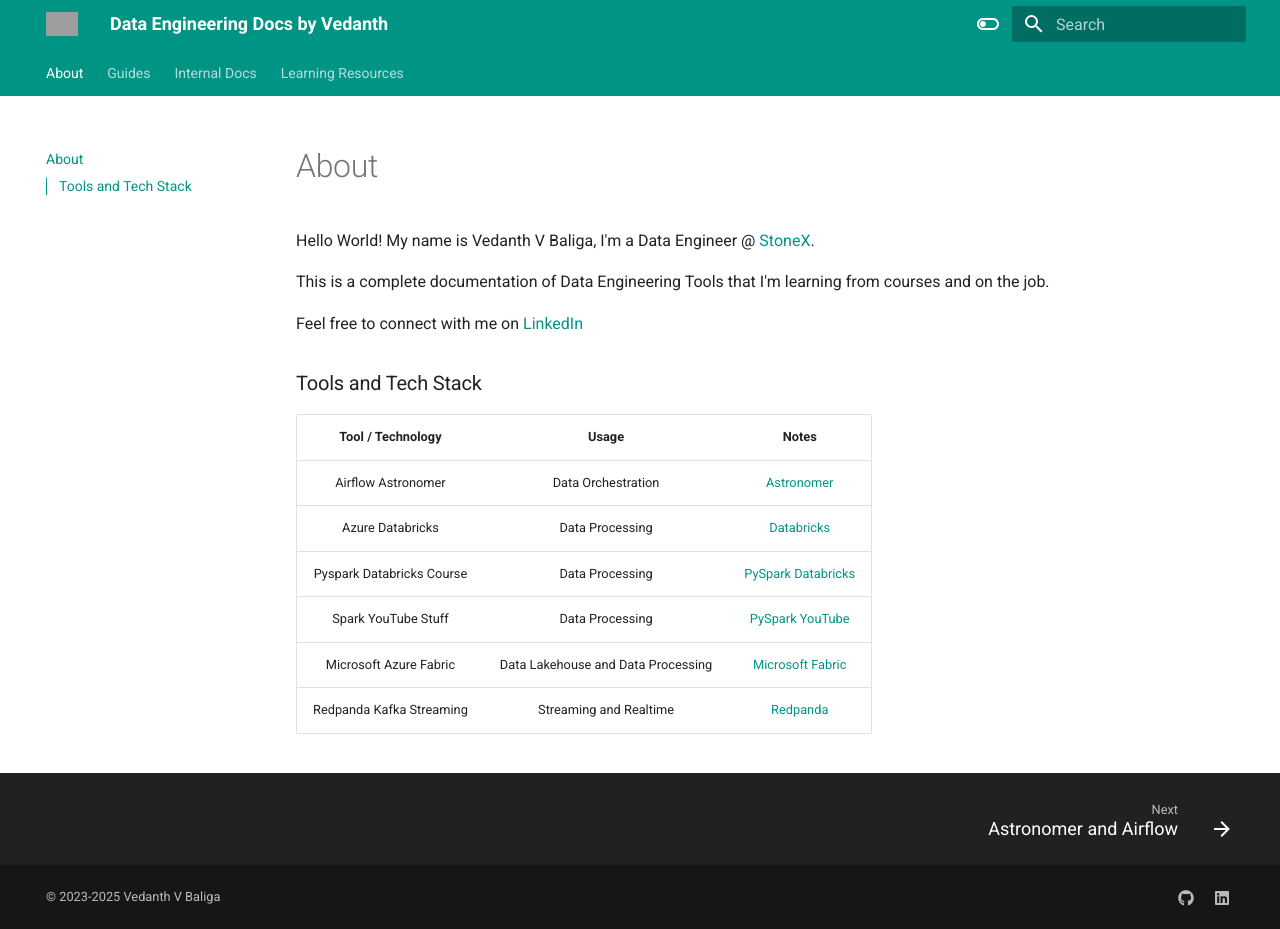
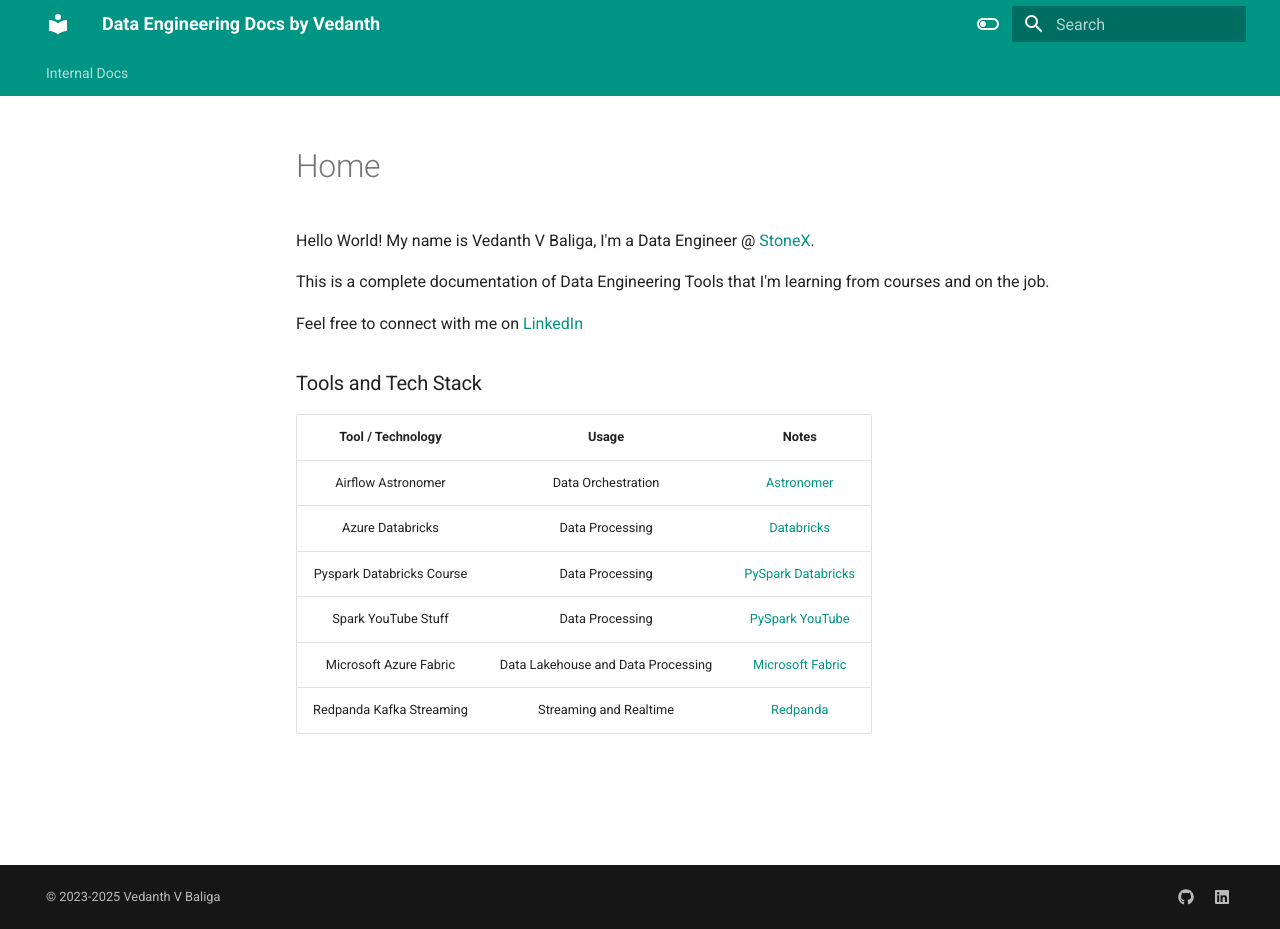
Before and after one commit to vedanthv/data-engg-docs, an MkDocs documentation site: the page built from docs/index.md, in a window 1280 px wide and 929 px high. Built offline with MkDocs 1.6.1 and Material for MkDocs 9.7.7, drawn with Linux system fonts in a browser that asks for light colours; nearby versions of some CDN libraries; part of the change alters nothing that is shown; grey boxes are pictures that could not be loaded.

```diff
--- a/mkdocs.yml
+++ b/mkdocs.yml
@@ -5,7 +5,6 @@ site_author: "Vedanth V Baliga"
 
 theme:
   name: material
-  logo: assets/images/logo.png   # optional
   favicon: assets/images/favicon.ico
   features:
     - navigation.tabs
@@ -41,16 +40,8 @@ theme:
       accent: lime
 
 nav:
-  - About: index.md
-  - Guides:
-      - Astronomer and Airflow: astronomer.md
-      - Azure Databricks: databricks.md
-      - Microsoft Fabric: MSFabric.md
-  - Internal Docs: internal-docs-code/   # auto nav using awesome-pages
-  - Learning Resources:
-      - Spark Databricks Course: Spark_Databricks_Course.md
-      - Spark YouTube: Spark_YT.md
-      - Streaming Architecture: streaming.md
+  - Internal Docs: internal-docs-code/
+
 
 markdown_extensions:
   - toc:
```
Also changed, not shown: internals-docs-code/index.md (renamed from internals-docs-code/README.md), 2 other files.
